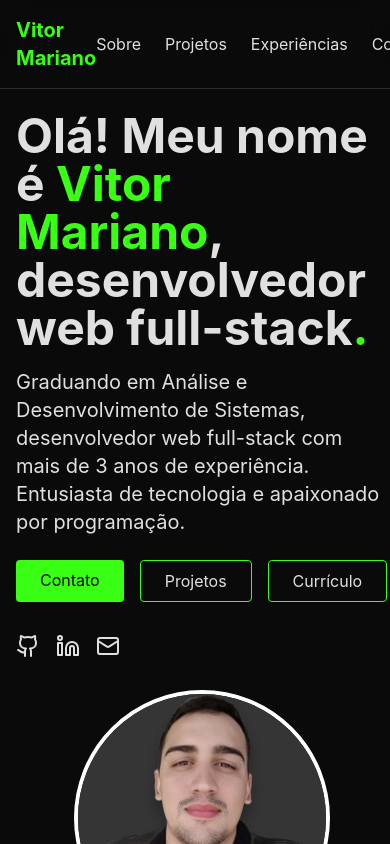
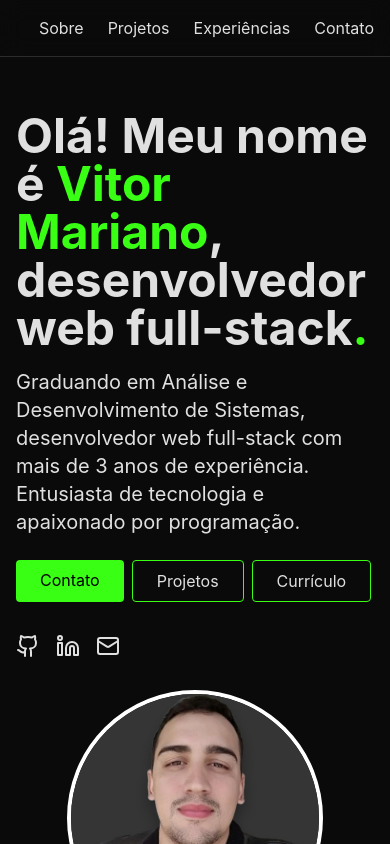
Before and after one commit to VitorMariano-hub/portfolio, a Vue app: page / in a window 390 px wide. Shown: the top 844 px of the page. Built offline with nearby package versions, Linux system fonts and the light colour scheme.

Commit message:
fix: Ajustes header

```diff
--- a/src/components/common/AppHeader.vue
+++ b/src/components/common/AppHeader.vue
@@ -1,7 +1,7 @@
 <template>
     <nav class="fixed w-full backdrop-blur-md bg-[#0A0A0A]/80 border-b border-[#2C2C2C] z-50">
       <div class="container mx-auto px-4 py-4 flex justify-between items-center">
-        <a href="#"><h1 class="text-[#39FF14] text-xl font-bold">Vitor Mariano</h1></a>
+        <a href="#"><h1 class="text-[#39FF14] text-xl font-bold hidden md:block">Vitor Mariano</h1></a>
         <div class="flex gap-6">
           <a
             v-for="item in menuItems"
--- a/src/components/home/HeroSection.vue
+++ b/src/components/home/HeroSection.vue
@@ -10,7 +10,7 @@
           >, desenvolvedor web full-stack<span class="text-[#39FF14]">.</span>
         </h2>
         <p class="text-xl mb-6">{{ role }}</p>
-        <div class="flex gap-4">
+        <div class="flex gap-2 md:gap-4 lg:gap-4">
           <a
             href="#contact"
             class="bg-[#39FF14] text-black px-6 py-2 rounded hover:bg-[#00FFFF] transition-colors"
@@ -94,7 +94,7 @@ export default {
       role,
       profileImage,
       socials,
-      pdfUrl: "public/Vitor.pdf",
+      pdfUrl: "https://github.com/VitorMariano-hub/Curriculo/raw/main/VitorDesenvolvedorPHP.pdf",
       pdfFileName: "Vitor - Desenvolvedor Full-Stack PHP.pdf",
     };
   },
```
